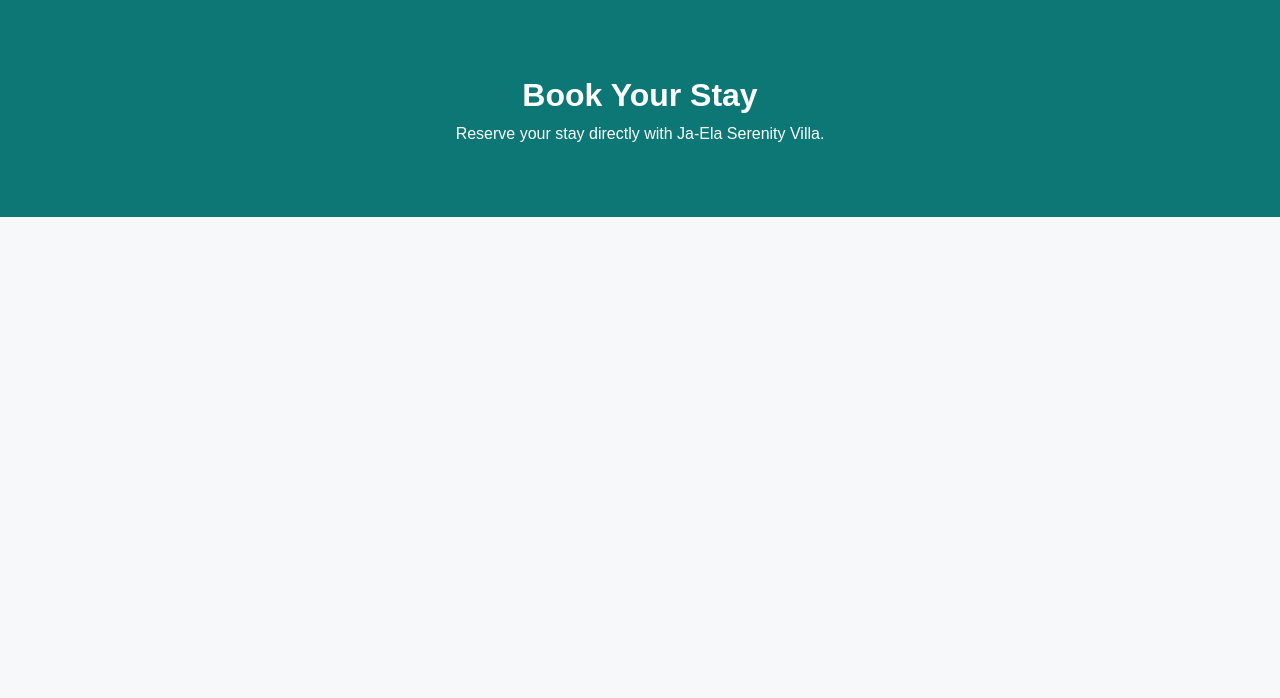
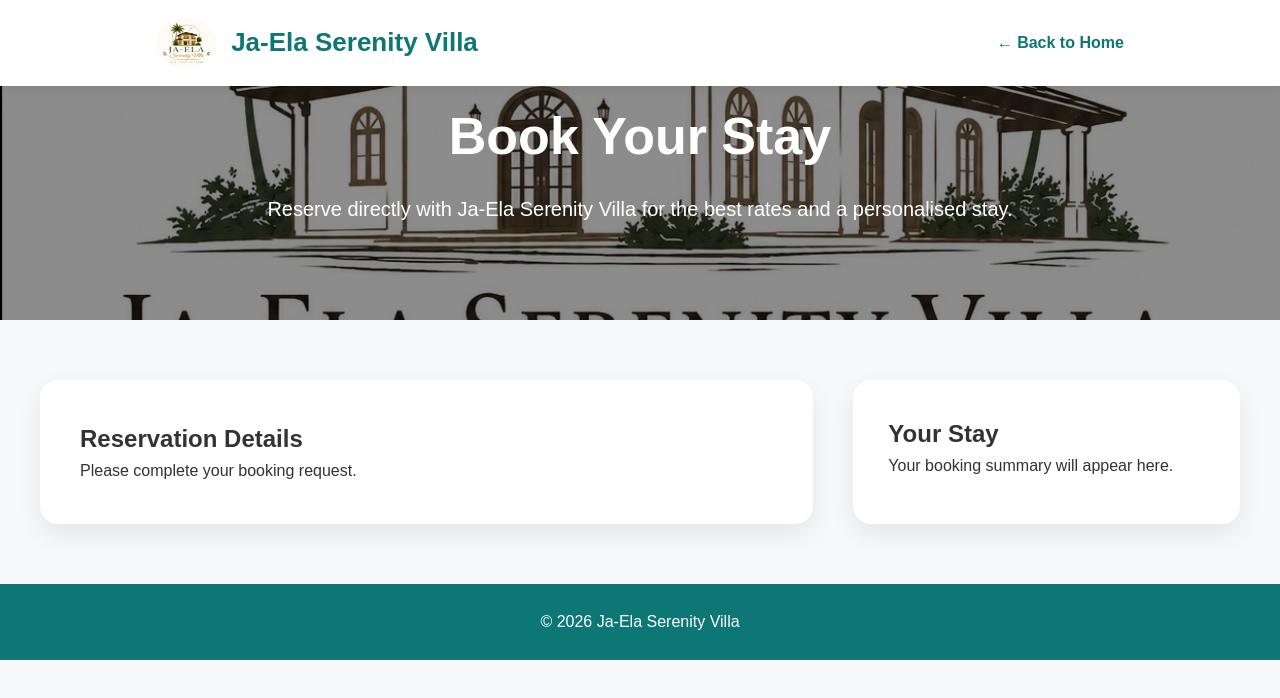
Before and after one commit to jserenityvilla/jaela-serenity-villa-dev, a plain HTML site: page pages/booking.html in a window 1280 px wide. Drawn offline with Linux system fonts and the light colour scheme.

Commit message:
Created booking page layout

```diff
--- a/assets/css/booking.css
+++ b/assets/css/booking.css
@@ -1,21 +1,241 @@
-body{
+/* ======================================
+GENERAL
+====================================== */
+
+*{
 
     margin:0;
+
+    padding:0;
+
+    box-sizing:border-box;
+
+}
+
+body{
 
     font-family:Poppins,sans-serif;
 
     background:#f7f8fa;
 
+    color:#333;
+
 }
 
-header{
+/* ======================================
+HEADER
+====================================== */
+
+.booking-header{
+
+    background:#ffffff;
+
+    padding:18px 8%;
+
+    box-shadow:0 2px 10px rgba(0,0,0,.08);
+
+}
+
+.booking-header .container{
+
+    display:flex;
+
+    justify-content:space-between;
+
+    align-items:center;
+
+}
+
+.logo{
+
+    display:flex;
+
+    align-items:center;
+
+    gap:15px;
+
+    text-decoration:none;
+
+    color:#0c7775;
+
+}
+
+.logo img{
+
+    width:60px;
+
+}
+
+.logo span{
+
+    font-size:26px;
+
+    font-weight:700;
+
+}
+
+.back-home{
+
+    color:#0c7775;
+
+    text-decoration:none;
+
+    font-weight:600;
+
+}
+
+/* ======================================
+HERO
+====================================== */
+
+.booking-hero{
+
+    height:320px;
+
+    background:url("../images/hero.jpg") center center/cover;
+
+    position:relative;
+
+}
+
+.booking-hero .overlay{
+
+    position:absolute;
+
+    inset:0;
+
+    background:rgba(0,0,0,.45);
+
+    display:flex;
+
+    flex-direction:column;
+
+    justify-content:center;
+
+    align-items:center;
+
+    color:white;
+
+    text-align:center;
+
+}
+
+.booking-hero h1{
+
+    font-size:52px;
+
+    margin-bottom:15px;
+
+}
+
+.booking-hero p{
+
+    font-size:20px;
+
+}
+
+/* ======================================
+LAYOUT
+====================================== */
+
+.booking-main{
+
+    max-width:1400px;
+
+    margin:auto;
+
+    display:grid;
+
+    grid-template-columns:2fr 1fr;
+
+    gap:40px;
+
+    padding:60px 40px;
+
+}
+
+/* ======================================
+LEFT
+====================================== */
+
+.booking-form{
+
+    background:white;
+
+    padding:40px;
+
+    border-radius:18px;
+
+    box-shadow:0 10px 25px rgba(0,0,0,.08);
+
+}
+
+/* ======================================
+RIGHT
+====================================== */
+
+.booking-summary{
+
+    background:white;
+
+    padding:35px;
+
+    border-radius:18px;
+
+    box-shadow:0 10px 25px rgba(0,0,0,.08);
+
+    position:sticky;
+
+    top:100px;
+
+}
+
+/* ======================================
+FOOTER
+====================================== */
+
+footer{
 
     background:#0c7775;
 
     color:white;
 
-    padding:70px 20px;
-
     text-align:center;
 
+    padding:25px;
+
 }
+
+/* ======================================
+MOBILE
+====================================== */
+
+@media(max-width:900px){
+
+.booking-main{
+
+grid-template-columns:1fr;
+
+padding:25px;
+
+}
+
+.booking-hero{
+
+height:250px;
+
+}
+
+.booking-hero h1{
+
+font-size:36px;
+
+}
+
+.logo span{
+
+font-size:20px;
+
+}
+
+}
--- a/pages/booking.html
+++ b/pages/booking.html
@@ -29,3 +29,122 @@
 </body>
 
 </html>
+
+<!DOCTYPE html>
+<html lang="en">
+
+<head>
+
+    <meta charset="UTF-8">
+
+    <meta name="viewport" content="width=device-width, initial-scale=1.0">
+
+    <title>Book Your Stay | Ja-Ela Serenity Villa</title>
+
+    <link rel="stylesheet" href="../assets/css/style-new.css">
+    <link rel="stylesheet" href="../assets/css/booking.css">
+
+</head>
+
+<body>
+
+<!-- ===========================
+HEADER
+=========================== -->
+
+<header class="booking-header">
+
+    <div class="container">
+
+        <a href="../index.html" class="logo">
+
+            <img src="../assets/images/logo.png" alt="Logo">
+
+            <span>Ja-Ela Serenity Villa</span>
+
+        </a>
+
+        <a href="../index.html" class="back-home">
+
+            ← Back to Home
+
+        </a>
+
+    </div>
+
+</header>
+
+<!-- ===========================
+HERO
+=========================== -->
+
+<section class="booking-hero">
+
+    <div class="overlay">
+
+        <h1>Book Your Stay</h1>
+
+        <p>
+
+            Reserve directly with Ja-Ela Serenity Villa
+            for the best rates and a personalised stay.
+
+        </p>
+
+    </div>
+
+</section>
+
+<!-- ===========================
+MAIN
+=========================== -->
+
+<main class="booking-main">
+
+    <!-- LEFT -->
+
+    <section class="booking-form">
+
+        <h2>Reservation Details</h2>
+
+        <p>
+
+            Please complete your booking request.
+
+        </p>
+
+    </section>
+
+    <!-- RIGHT -->
+
+    <aside class="booking-summary">
+
+        <h2>Your Stay</h2>
+
+        <p>
+
+            Your booking summary will appear here.
+
+        </p>
+
+    </aside>
+
+</main>
+
+<!-- ===========================
+FOOTER
+=========================== -->
+
+<footer>
+
+    <p>
+
+        © 2026 Ja-Ela Serenity Villa
+
+    </p>
+
+</footer>
+
+</body>
+
+</html>
```
